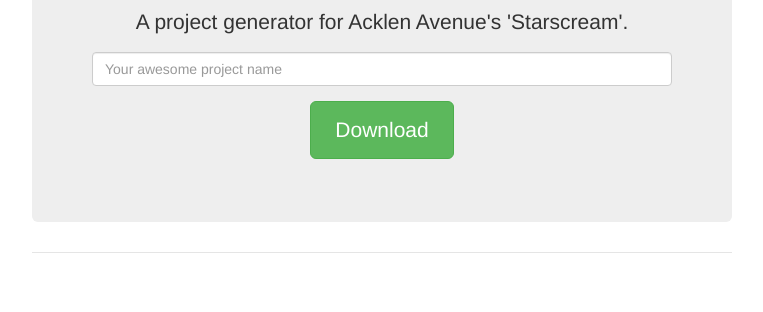
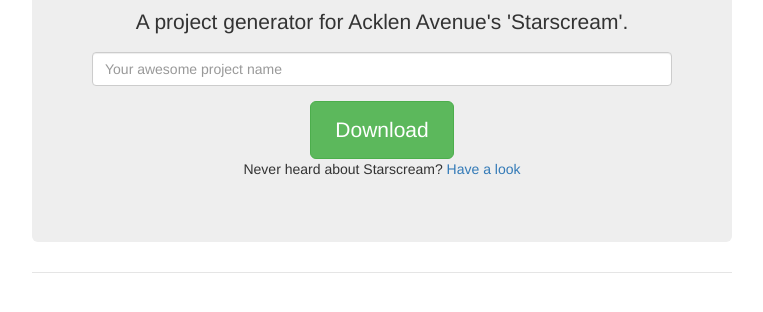
Before and after one commit to rsiwady29/starscream-bootstrap, a website: page app/index.html in a window 1280 px wide. Shown: the part 160-472 px from the top of the page, without its empty margins (258-1021 px from the left). Drawn offline with nearby package versions, Linux system fonts and the light colour scheme; some packages are replaced by stand-ins of ours; files that its build step writes are made by us from their sources.

Commit message:
validating when project name contains starscream

```diff
--- a/app/scripts/controllers/main.js
+++ b/app/scripts/controllers/main.js
@@ -16,6 +16,11 @@
                 return;
             }
 
+            if($scope.projectname.toLowerCase().indexOf('starscream') != -1){
+                // we currently don't support projects with starscream inside their name < :( >
+                return;
+            }
+
             var url = baseUrlService.GetBaseUrl();
             var downloadLink = url + '/getStarscream?projectname='+$scope.projectname;
 
--- a/app/views/main.html
+++ b/app/views/main.html
@@ -12,5 +12,8 @@
             class="btn btn-lg btn-success"
             ng-click="getStarscream()"> Download </button>
     </form>
+
+    Never heard about Starscream?
+    <a href="https://www.youtube.com/watch?v=Ctc0hlb4TAo" target="_blank"> Have a look </a>
     </p>
 </div>
```
